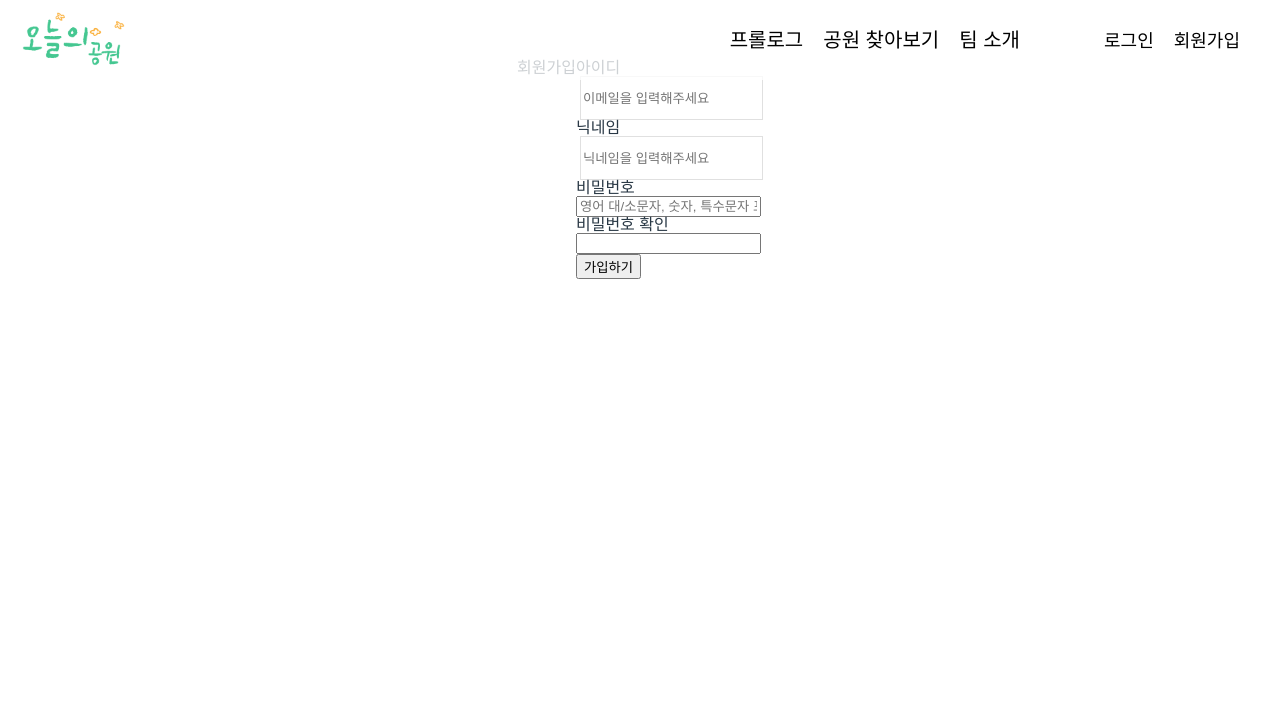
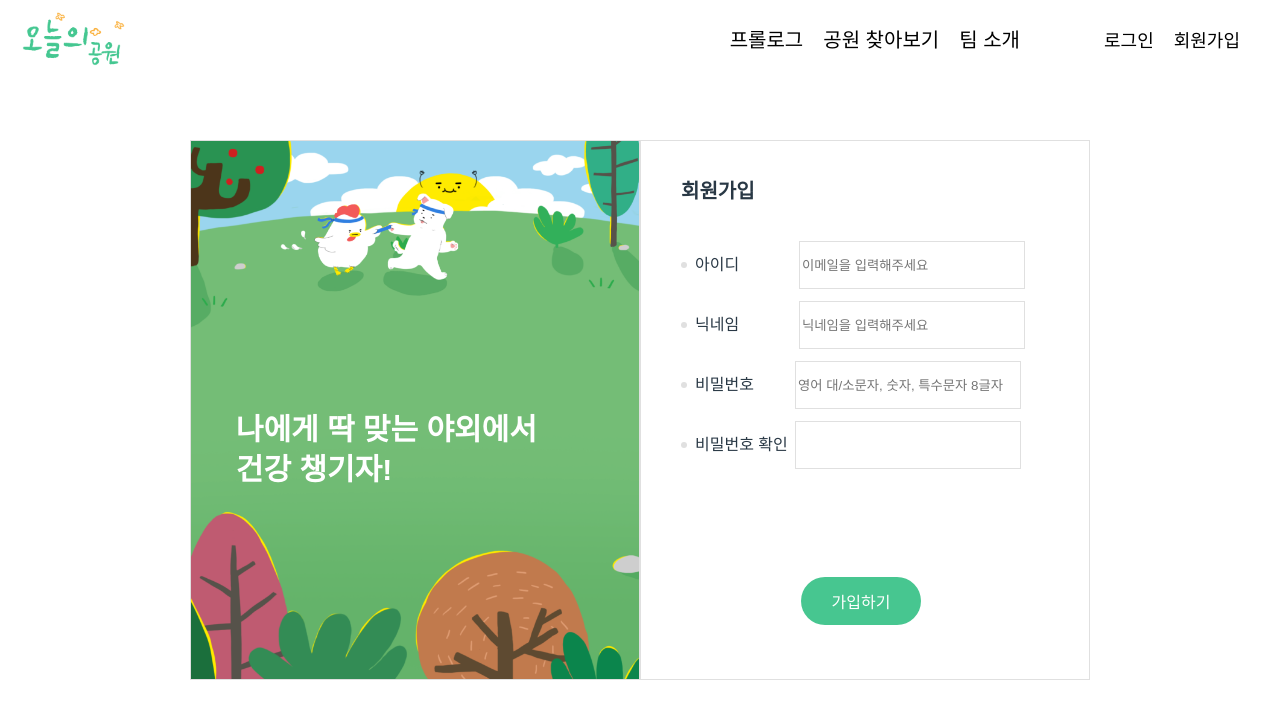
Before and after one commit to 2ykwang/today-park, a React (Create React App) app in the folder frontend/: page /signUp in a window 1280 px wide. Shown: the top 718 px of the page. Built offline with nearby package versions, Linux system fonts and the light colour scheme; no server answers; a web font is replaced by a local one.

Commit message:
feat: 회원가입 페이지js 수정 #20

```diff
--- a/frontend/src/pages/SignUp.js
+++ b/frontend/src/pages/SignUp.js
@@ -3,6 +3,8 @@ import { Header } from "../components/Header";
 import { checkAvailableUserFields, registerUser } from "../actions/auth";
 import { useSelector, useDispatch } from "react-redux";
 import { getSignUpData } from "../store/signupSlice";
+import RegisterLeft from "../image/register/register-left.png";
+import RunIcon from "../image/register/registerRunIcon.png";
 
 // 아이디, 닉네임, 비밀번호 거르는 정규식
 const regExpId =
@@ -93,7 +95,20 @@ function SignUp() {
   return (
     <>
       <Header />
-      <section className="SignUpContainer">
+      <div className="SignUpContainer">
+        <section className="MiniContainer Images">
+          <img src={RunIcon} className="runIcon" alt="run icon"></img>
+          <img
+            src={RegisterLeft}
+            className="background"
+            alt="register banner"
+          ></img>
+          <p className="ImagePhrase">
+            나에게 딱 맞는 야외에서 <br />
+            건강 챙기자!
+          </p>
+        </section>
+        <section className="MiniContainer">
           <h1>회원가입</h1>
           <form>
             <div className="signUpItem">
@@ -113,7 +128,6 @@ function SignUp() {
                 ? "이메일 형식으로 입력해주세요."
                 : checkDuplicateEmailMessage()}
             </p>
-
             <div className="signUpItem">
               <div className="list"></div>
               <p className="text">닉네임</p>
@@ -130,7 +144,6 @@ function SignUp() {
                 ? "특수문자 제외 영어, 숫자, 한글로 2자 이상 20자 미만 입력해주세요."
                 : checkDuplicateUsernameMessage()}
             </p>
-
             <div className="signUpItem">
               <div className="list"></div>
               <p className="text">비밀번호</p>
@@ -138,7 +151,7 @@ function SignUp() {
                 type="password"
                 value={password}
                 onChange={handlePassword}
-              placeholder="영어 대/소문자, 숫자, 특수문자 포함 8글자 이상"
+                placeholder="영어 대/소문자, 숫자, 특수문자 8글자"
               />
             </div>
             <p className="caution" style={{ fontSize: "12px" }}>
@@ -146,7 +159,6 @@ function SignUp() {
                 ? "형식에 맞지 않는 비밀번호 입니다."
                 : undefined}
             </p>
-
             <div className="signUpItem">
               <div className="list"></div>
               <p className="text">비밀번호 확인</p>
@@ -159,7 +171,6 @@ function SignUp() {
                   : "비밀번호가 일치하지 않습니다"}
               </p>
             ) : undefined}
-
             <div className="signUpBtn-container">
               <button
                 type="submit"
@@ -171,6 +182,7 @@ function SignUp() {
             </div>
           </form>
         </section>
+      </div>
     </>
   );
 }
```
Lines whose indentation alone changed are shown as unchanged.
